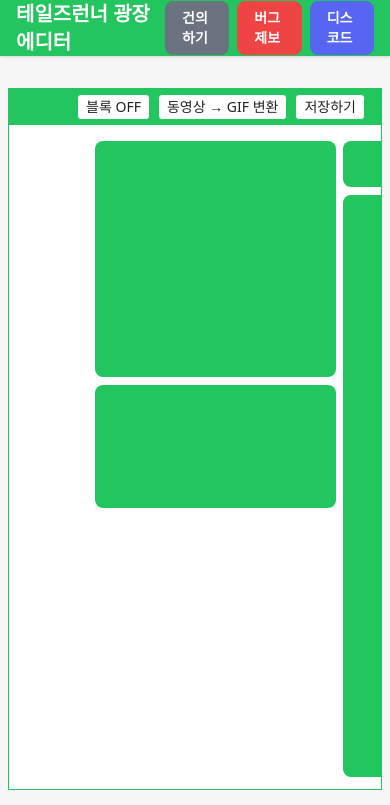
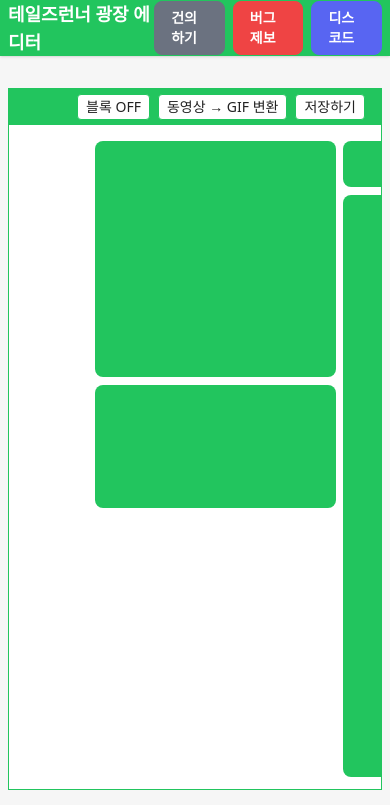
Before and after one commit to openmpy/tr-editor, a React (Vite) app in the folder client/: page / in a window 390 px wide. Shown: the top 805 px of the page. Built offline with nearby package versions, Linux system fonts and the light colour scheme.

Commit message:
feat: 테스트

```diff
--- a/client/src/App.jsx
+++ b/client/src/App.jsx
@@ -210,7 +210,7 @@ function App() {
   return (
     <div className="min-h-screen w-full flex flex-col bg-[#f6f6f6] relative overflow-x-hidden">
       {/* 헤더 */}
-      <header className="w-full min-w-0 h-[56px] bg-[#22c55e] flex items-center px-4 md:px-32 text-white text-xl font-bold shadow-sm z-10 justify-between mb-4">
+      <header className="w-full min-w-0 h-[56px] bg-[#22c55e] flex items-center px-2 sm:px-4 md:px-12 lg:px-32 text-white text-lg md:text-xl font-bold shadow-sm z-10 justify-between mb-4">
         <span>테일즈런너 광장 에디터</span>
         <div className="flex items-center">
           <a
@@ -240,7 +240,7 @@ function App() {
         </div>
       </header>
       <div className="flex-1 flex flex-col items-center justify-center relative bg-[#f6f6f6] px-2 w-full min-w-0 my-4">
-        <div className="flex flex-col lg:flex-row items-start justify-center w-full max-w-[1400px] mx-auto gap-4">
+        <div className="flex flex-col lg:flex-row items-start justify-center w-full max-w-[98vw] sm:max-w-[95vw] md:max-w-[900px] lg:max-w-[1100px] xl:max-w-[1400px] mx-auto gap-4">
           {/* 배경 올리기 패널 - 왼쪽 */}
           <div className="order-2 lg:order-1 w-full lg:w-auto flex-shrink-0 lg:static relative z-20 mb-4 lg:mb-0">
             <div className="bg-white border border-[#22c55e] p-6 min-w-[260px] flex flex-col gap-4">
@@ -350,7 +350,7 @@ function App() {
             </div>
           </div>
           {/* 캔버스 영역: 중앙 */}
-          <div className="order-1 lg:order-2 w-full max-w-[902px] mx-auto flex-shrink-0">
+          <div className="order-1 lg:order-2 w-full max-w-[98vw] sm:max-w-[95vw] md:max-w-[900px] lg:max-w-[902px] mx-auto flex-shrink-0">
             <div className="w-full h-[702px] overflow-hidden border border-[#22c55e] bg-white flex flex-col">
               <div className="w-full h-[36px] bg-[#22c55e] flex items-center justify-end pr-4 gap-2">
                 <button
```
